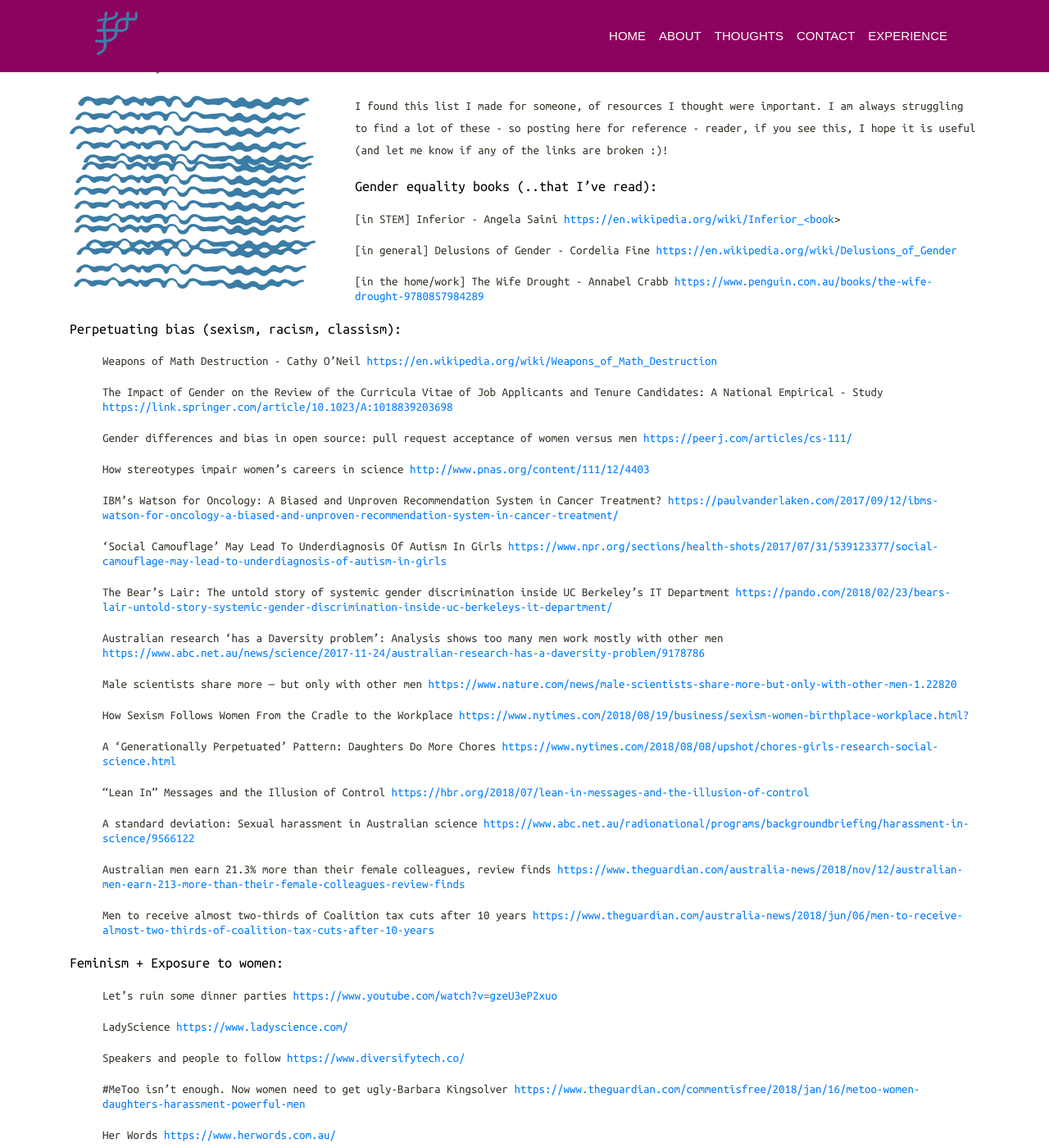
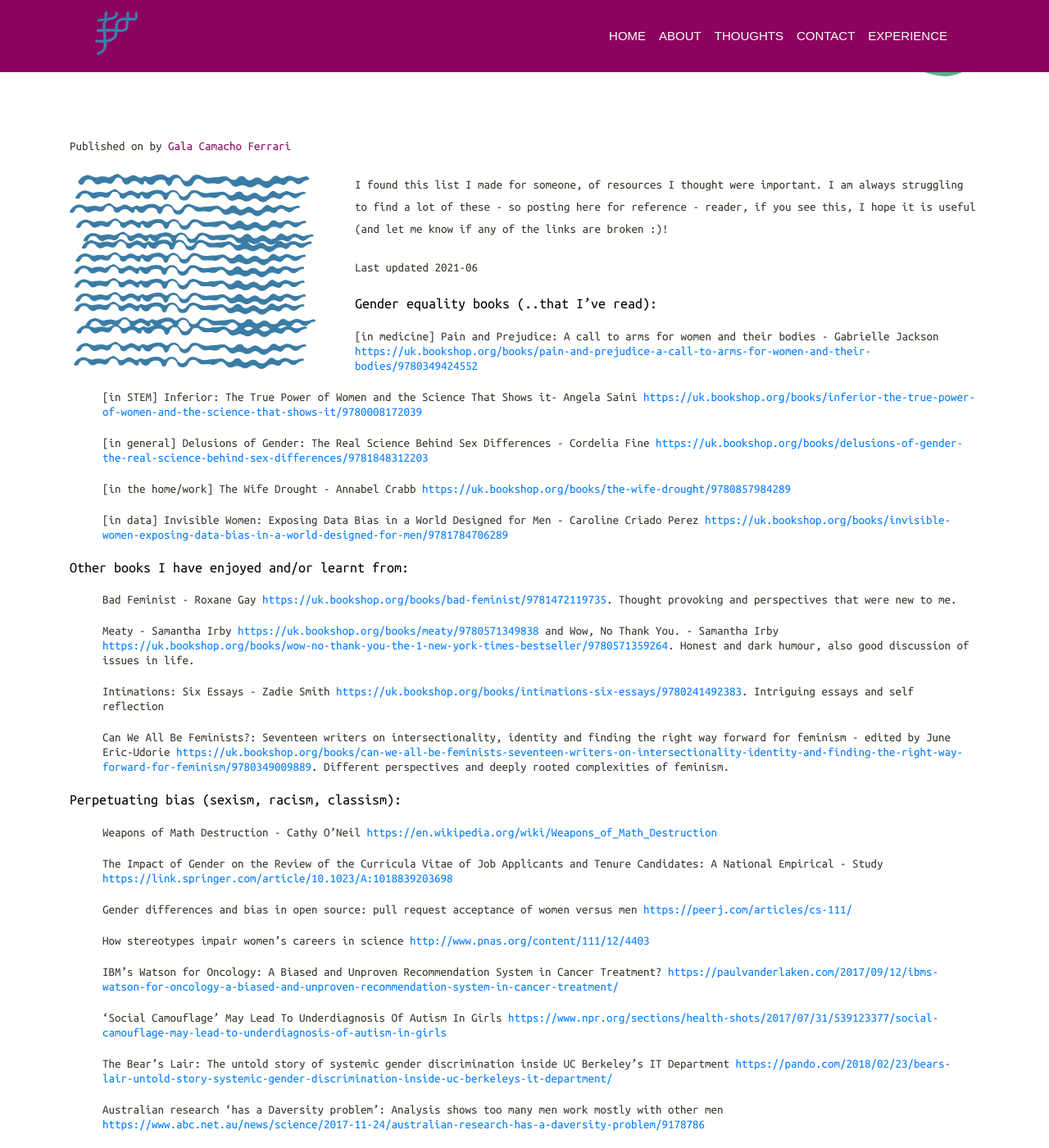
Before and after one commit to gacafe/gacafe.github.io, a Jekyll site: the page built from _posts/2020-11-22-resources.md, in a window 1280 px wide and 1400 px high, scrolled down 411 px. Shown: the whole window at 82% size. Built offline with Jekyll 4.4.1, drawn with Linux system fonts in a browser that asks for light colours; some web fonts are replaced; some of the changed text lies outside the part shown.

Commit message:
updated resources

```diff
--- a/_posts/2020-11-22-resources.md
+++ b/_posts/2020-11-22-resources.md
@@ -1,6 +1,6 @@
 ---
 layout: post
-title:  ..old and recovered.. reading log!
+title:  old and recovered reading list! somewhat updated:2021-06
 image:  water.png
 author: Gala Camacho Ferrari
 tags:   resources
@@ -11,10 +11,21 @@
 
 I found this list I made for someone, of resources I thought were important. I am always struggling to find a lot of these - so posting here for reference - reader, if you see this, I hope it is useful (and let me know if any of the links are broken :)!
 
+Last updated 2021-06
+
 ##### Gender equality books (..that I've read):
-- [in STEM] Inferior - Angela Saini <https://en.wikipedia.org/wiki/Inferior_<book>>
-- [in general] Delusions of Gender - Cordelia Fine <https://en.wikipedia.org/wiki/Delusions_of_Gender>
-- [in the home/work] The Wife Drought - Annabel Crabb <https://www.penguin.com.au/books/the-wife-drought-9780857984289>
+- [in medicine] Pain and Prejudice: A call to arms for women and their bodies - Gabrielle Jackson <https://uk.bookshop.org/books/pain-and-prejudice-a-call-to-arms-for-women-and-their-bodies/9780349424552>
+- [in STEM] Inferior: The True Power of Women and the Science That Shows it- Angela Saini <https://uk.bookshop.org/books/inferior-the-true-power-of-women-and-the-science-that-shows-it/9780008172039>
+- [in general] Delusions of Gender: The Real Science Behind Sex Differences - Cordelia Fine <https://uk.bookshop.org/books/delusions-of-gender-the-real-science-behind-sex-differences/9781848312203>
+- [in the home/work] The Wife Drought - Annabel Crabb <https://uk.bookshop.org/books/the-wife-drought/9780857984289>
+- [in data] Invisible Women: Exposing Data Bias in a World Designed for Men - Caroline Criado Perez <https://uk.bookshop.org/books/invisible-women-exposing-data-bias-in-a-world-designed-for-men/9781784706289>
+
+##### Other books I have enjoyed and/or learnt from:
+- Bad Feminist - Roxane Gay <https://uk.bookshop.org/books/bad-feminist/9781472119735>. Thought provoking and perspectives that were new to me.
+- Meaty - Samantha Irby <https://uk.bookshop.org/books/meaty/9780571349838> and Wow, No Thank You. - Samantha Irby <https://uk.bookshop.org/books/wow-no-thank-you-the-1-new-york-times-bestseller/9780571359264>. Honest and dark humour, also good discussion of issues in life.
+- Intimations: Six Essays - Zadie Smith <https://uk.bookshop.org/books/intimations-six-essays/9780241492383>. Intriguing essays and self reflection
+- Can We All Be Feminists?: Seventeen writers on intersectionality, identity and finding the right way forward for feminism - edited by June Eric-Udorie <https://uk.bookshop.org/books/can-we-all-be-feminists-seventeen-writers-on-intersectionality-identity-and-finding-the-right-way-forward-for-feminism/9780349009889>. Different perspectives and deeply rooted complexities of feminism.
+
 
 ##### Perpetuating bias (sexism, racism, classism):
 - Weapons of Math Destruction - Cathy O'Neil <https://en.wikipedia.org/wiki/Weapons_of_Math_Destruction>
@@ -37,7 +48,7 @@
 - Let's ruin some dinner parties <https://www.youtube.com/watch?v=gzeU3eP2xuo>
 - LadyScience <https://www.ladyscience.com/>
 - Speakers and people to follow <https://www.diversifytech.co/>
-- #MeToo isn’t enough. Now women need to get ugly-Barbara Kingsolver <https://www.theguardian.com/commentisfree/2018/jan/16/metoo-women-daughters-harassment-powerful-men>
+- #MeToo isn’t enough. Now women need to get ugly  -Barbara Kingsolver <https://www.theguardian.com/commentisfree/2018/jan/16/metoo-women-daughters-harassment-powerful-men>
 - Her Words <https://www.herwords.com.au/>
 
 
@@ -49,3 +60,5 @@
 ##### Other resources:
 - White privilege + sexism <https://hashtagcauseascene.com/amanda-johnson/>
 - Being an ally <https://twitter.com/Emre_C_Deniz/status/1054169855975276545>
+- Are you ready to heal? (on the gender binary) <
+https://www.instagram.com/p/CR1_IbUrQeK/?utm_medium=copy_link>
```
